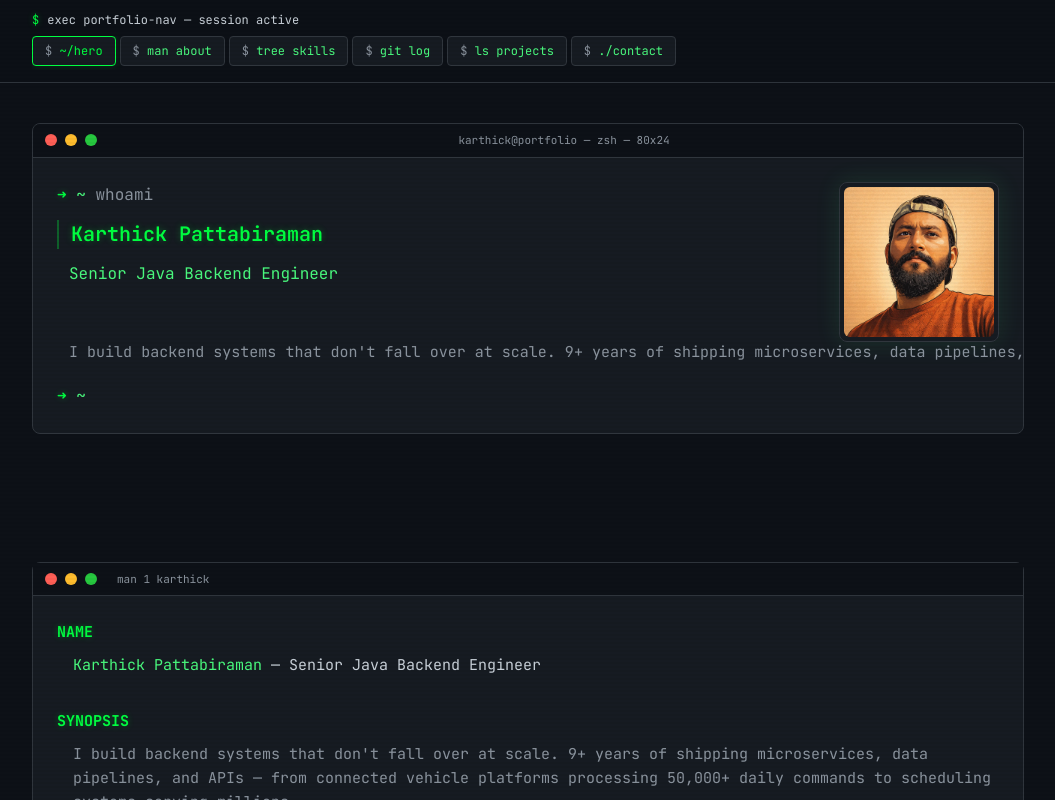
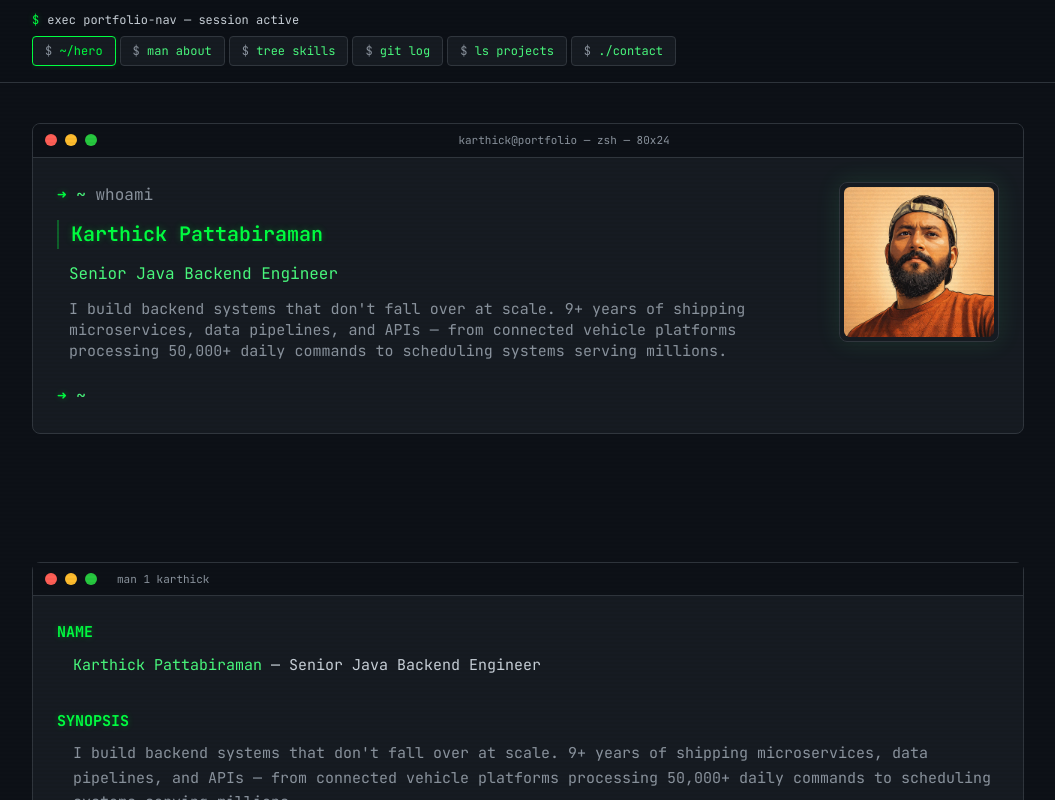
Before and after one commit to karthickraman/karthickraman.github.io, a Next.js app: page / in a window 1280 px wide. Shown: the top 800 px of the page, without its empty margins (112-1167 px from the left). Built offline with nearby package versions, Linux system fonts and the light colour scheme.

Commit message:
Fix tagline word-wrap in Hero typing animation
The TypingLine component was using non-breaking spaces for all text,
which prevented wrapping on longer taglines. Added a wrap mode that
uses inline-block per word with regular spaces between them.

```diff
--- a/src/components/Hero.tsx
+++ b/src/components/Hero.tsx
@@ -9,12 +9,53 @@ function TypingLine({
   startDelay,
   charDelay = 0.022,
   className = "",
+  wrap = false,
 }: {
   text: string;
   startDelay: number;
   charDelay?: number;
   className?: string;
+  wrap?: boolean;
 }) {
+  if (wrap) {
+    const words = text.split(" ");
+    let charIndex = 0;
+    return (
+      <span className={`text-pretty ${className}`} style={{ wordBreak: "normal", overflowWrap: "break-word" }}>
+        {words.map((word, wi) => {
+          const startIdx = charIndex;
+          charIndex += word.length + 1;
+          return (
+            <span key={wi}>
+              <span className="inline-block">
+                {word.split("").map((char, ci) => (
+                  <motion.span
+                    key={`${startDelay}-${startIdx + ci}`}
+                    initial={{ opacity: 0 }}
+                    animate={{ opacity: 1 }}
+                    transition={{ delay: startDelay + (startIdx + ci) * charDelay, duration: 0.01 }}
+                  >
+                    {char}
+                  </motion.span>
+                ))}
+              </span>
+              {wi < words.length - 1 && (
+                <motion.span
+                  key={`${startDelay}-sp-${wi}`}
+                  initial={{ opacity: 0 }}
+                  animate={{ opacity: 1 }}
+                  transition={{ delay: startDelay + (startIdx + word.length) * charDelay, duration: 0.01 }}
+                >
+                  {" "}
+                </motion.span>
+              )}
+            </span>
+          );
+        })}
+      </span>
+    );
+  }
+
   const chars = text.split("");
   return (
     <span className={`inline ${className}`}>
@@ -113,7 +154,7 @@ export function Hero() {
             </p>
 
             <p className="pl-3 text-sm text-terminal-muted md:text-[15px]">
-              <TypingLine text={line4} startDelay={d4} charDelay={0.012} />
+              <TypingLine text={line4} startDelay={d4} charDelay={0.012} wrap />
             </p>
 
             {/* Blinking prompt */}
```
